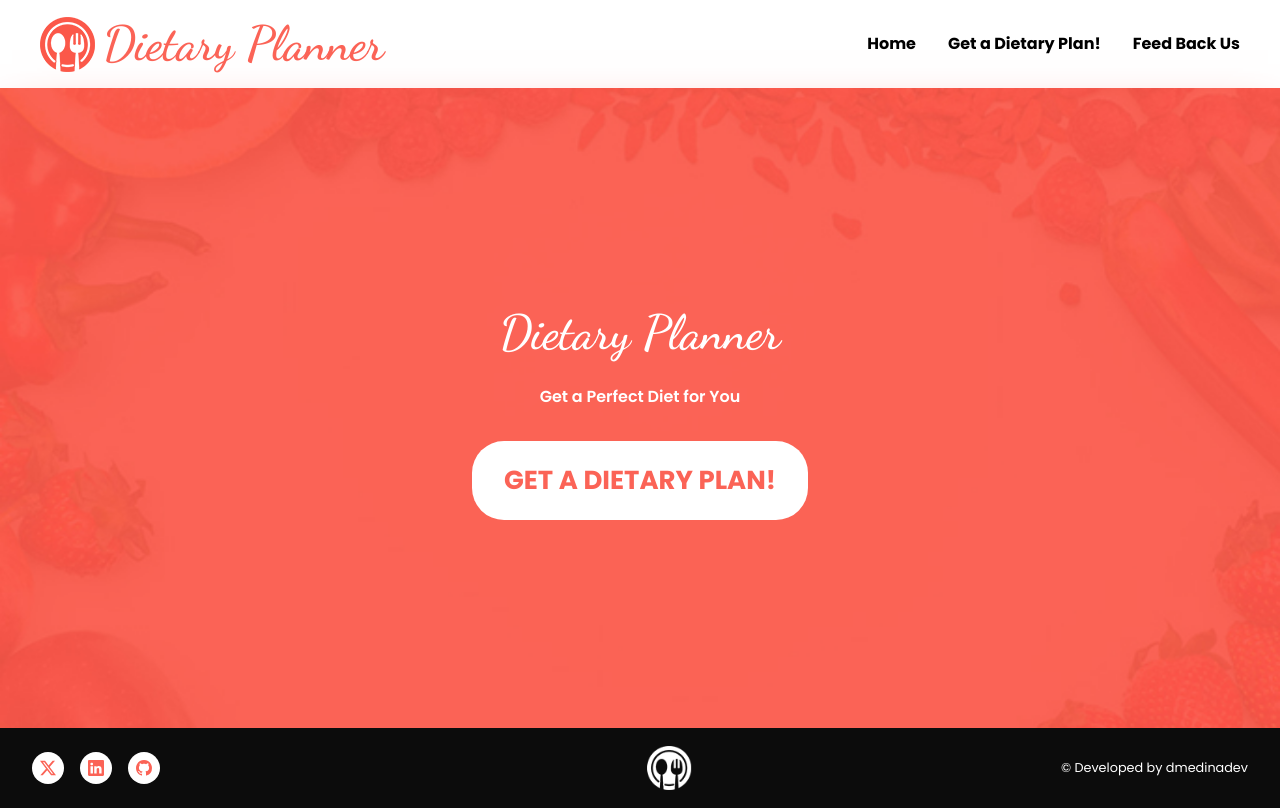
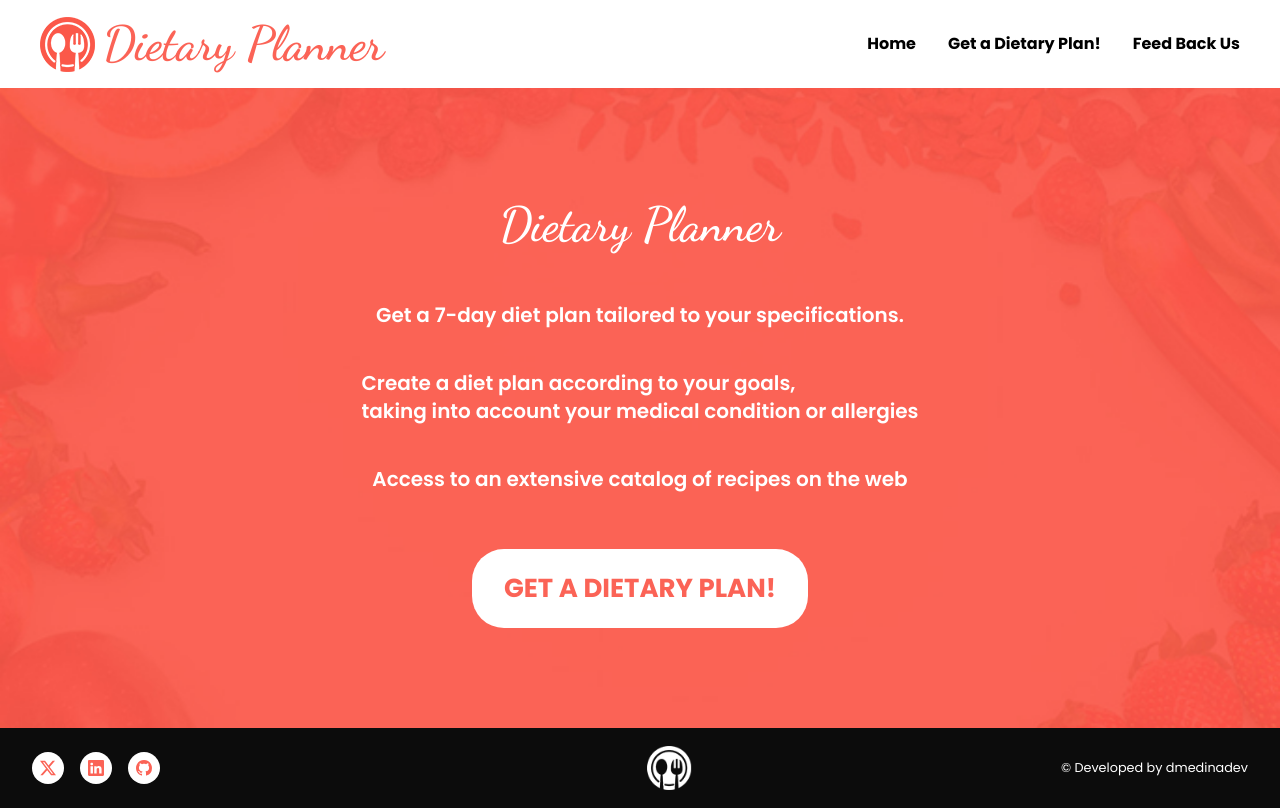
Before and after one commit to dmedinasm/newdietaryplan, a React (Vite) app: page / in a window 1280 px wide. Built offline with nearby package versions, Linux system fonts and the light colour scheme.

Commit message:
Configurado elemento de notificacion para el formulario de contacto

```diff
--- a/src/components/Contact.jsx
+++ b/src/components/Contact.jsx
@@ -14,11 +14,15 @@ const Contact = () => {
             text: "Message succesfully sended",
             className: "info",
             position: "center",
+            gravity: "top",
             style: {
-               position: 'absolute',
-               top: '40%',
-                background: "#FB6356",
-                color: "white",
+              fontFamily:"Poppins",
+              position: "absolute",
+              left: "40%",
+              padding: "10px 20px",
+              borderRadius: "10px",
+              background: "#FB6356",
+              color: "white",
             }
         }).showToast();
       }, (error) => {
@@ -28,6 +32,11 @@ const Contact = () => {
             className: "info",
             position: "center",
             style: {
+              fontFamily:"Poppins",
+              position: "absolute",
+              left: "40%",
+              padding: "10px 20px",
+              borderRadius: "10px",
                 background: "#FB6356",
                 color: "white",
             }
--- a/src/components/Home.jsx
+++ b/src/components/Home.jsx
@@ -6,11 +6,15 @@ const Home = () => {
     nav("/entry")
   }
   return (
-    <section className="flex items-center justify-center bg-bgHome bg-cover h-[80vh] shadow-primary shadow-2xl">
-      <div className="flex flex-col items-center justify-center gap-4">
-      <h1 className="font-dancing font-semibold text-[#FFFF] text-[48px] ">Dietary Planner</h1>
-      <p className="font-poppins font-semibold text-[#FFFF]">Get a Perfect Diet for You</p>
-      <button className="bg-[#FFFF] font-poppins py-5 px-8 text-primary rounded-[32px] font-bold mt-4" onClick={navigate}>GET A DIETARY PLAN!</button>
+    <section className="flex  items-center justify-center bg-bgHome bg-cover h-[80vh] shadow-primary  ">
+      <div className="flex flex-col items-center  gap-10 ">
+        <h1 className="font-dancing font-semibold text-[#FFFF] text-[48px] ">Dietary Planner</h1>
+        <div className="flex flex-col items-center justify-start gap-10">
+          <p className="font-poppins font-semibold text-[#FFFF] text-start text-xl ">Get a 7-day diet plan tailored to your specifications.</p>
+          <p className="font-poppins font-semibold text-[#FFFF] text-start text-xl">Create a diet plan according to your goals,<br /> taking into account your medical condition or allergies</p>
+          <p className="font-poppins font-semibold text-[#FFFF] text-start text-xl">Access to an extensive catalog of recipes on the web</p>
+        </div>
+        <button className="bg-[#FFFF] font-poppins py-5 px-8 text-primary rounded-[32px] font-bold mt-4" onClick={navigate}>GET A DIETARY PLAN!</button>
       </div>
 
     </section>
```
